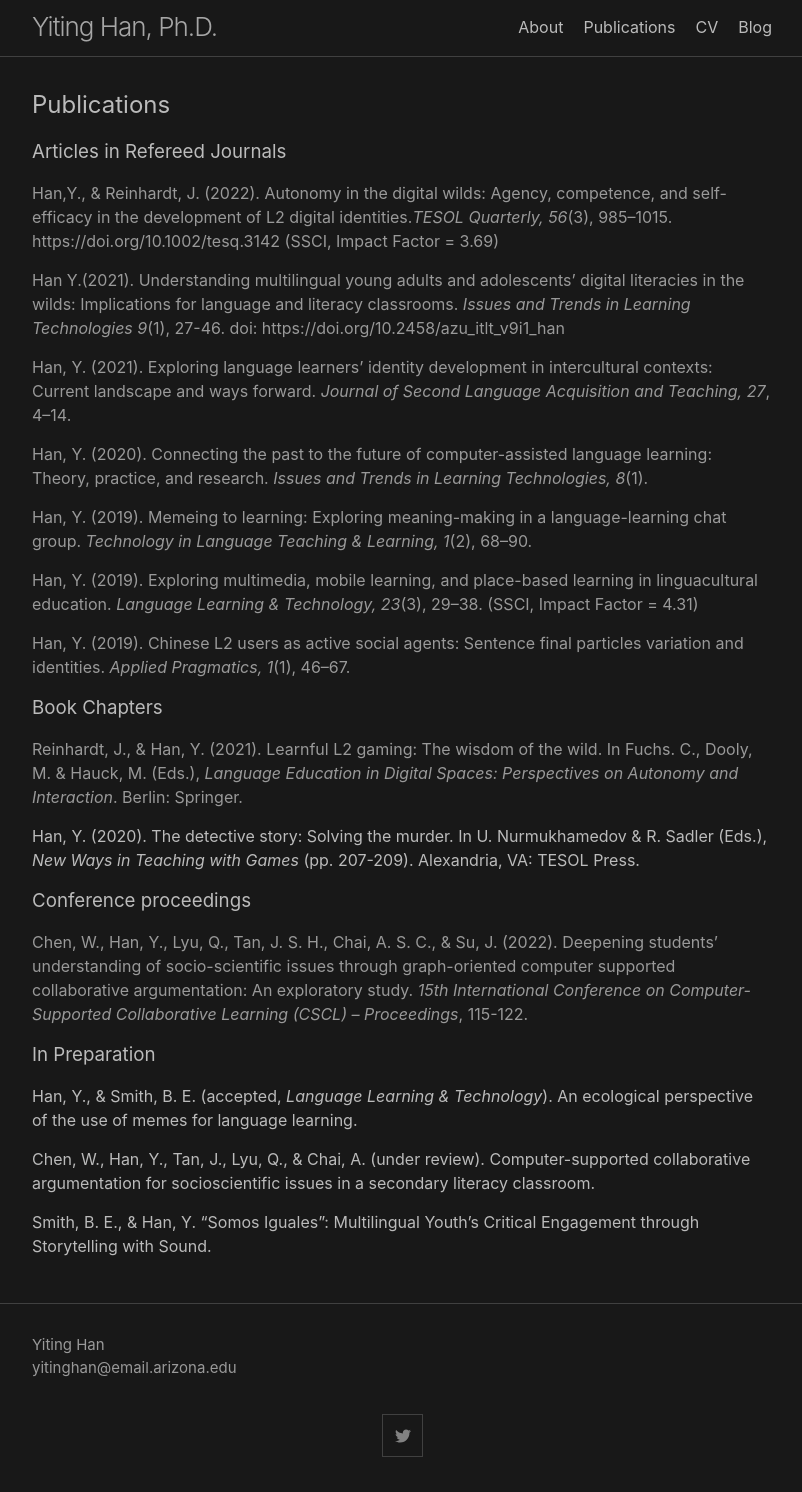
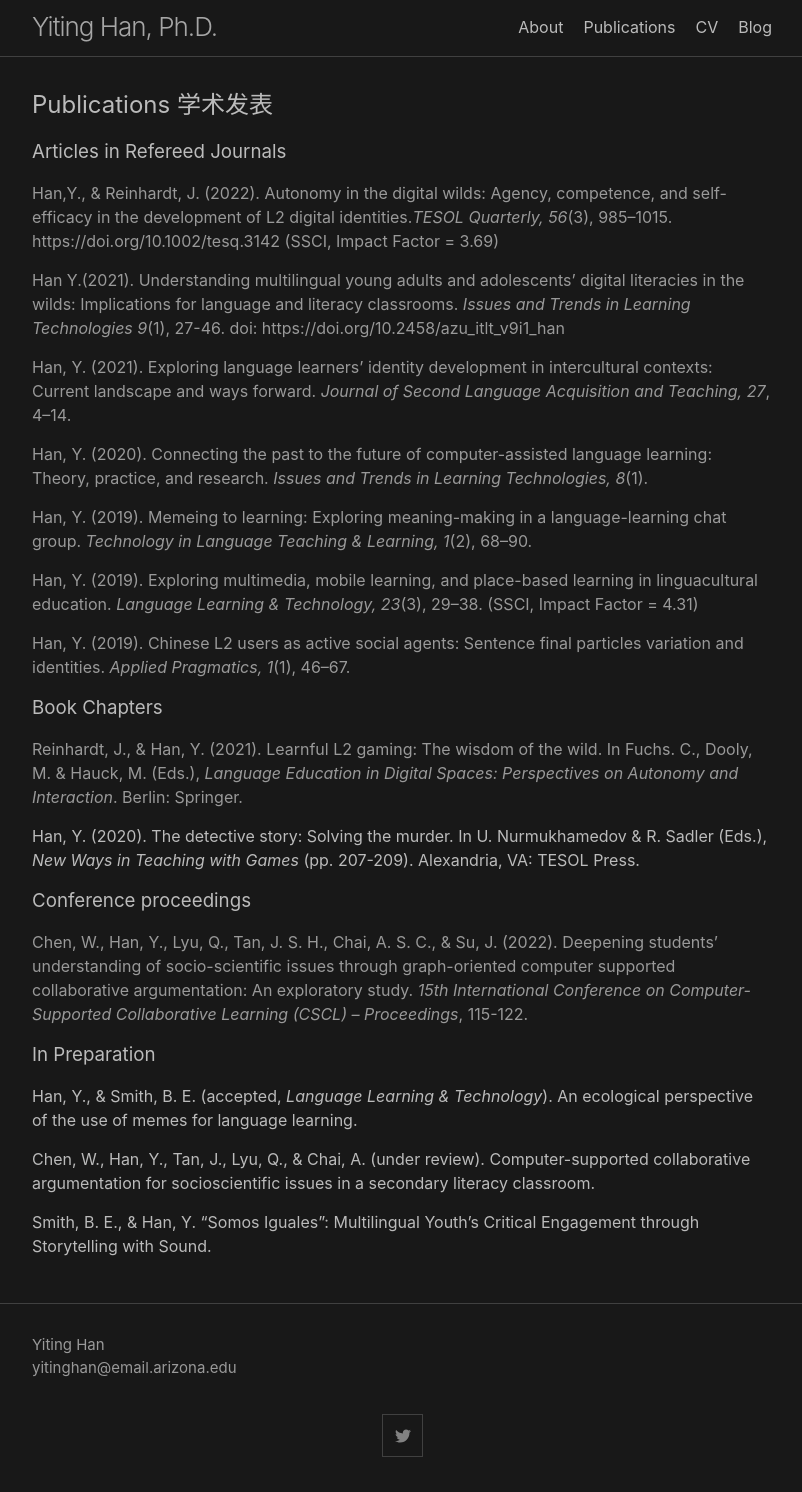
Before and after one commit to yitinghanphd/yitinghanphd.github.io, a Jekyll site: the page built from publications.md, in a window 1280 px wide. Shown: the whole page, without its empty margins (238-1040 px from the left). Built offline with Jekyll 4.4.1, drawn with Linux system fonts in a browser that asks for light colours.

Commit message:
Update publications.md

```diff
--- a/publications.md
+++ b/publications.md
@@ -3,7 +3,7 @@ layout: default
 title: Publications
 permalink: /publications/
 ---
-## Publications
+## Publications 学术发表
 ### Articles in Refereed Journals
 
 [Han,Y., & Reinhardt, J. (2022). Autonomy in the digital wilds: Agency, competence, and self-efficacy in the development of L2 digital identities.*TESOL Quarterly, 56*(3), 985–1015. https://doi.org/10.1002/tesq.3142 (SSCI, Impact Factor = 3.69)](https://onlinelibrary.wiley.com/doi/10.1002/tesq.3142)
```
